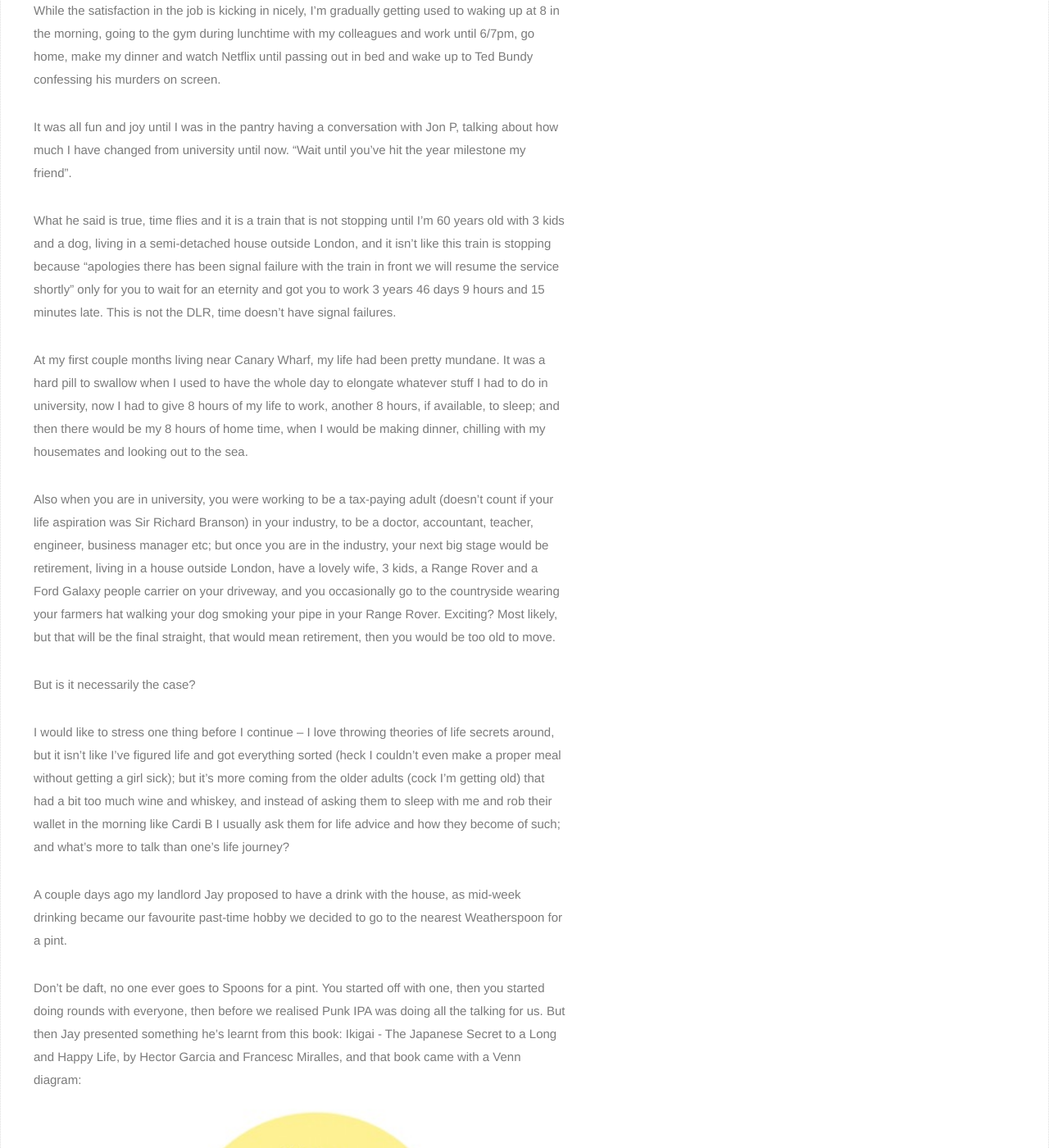
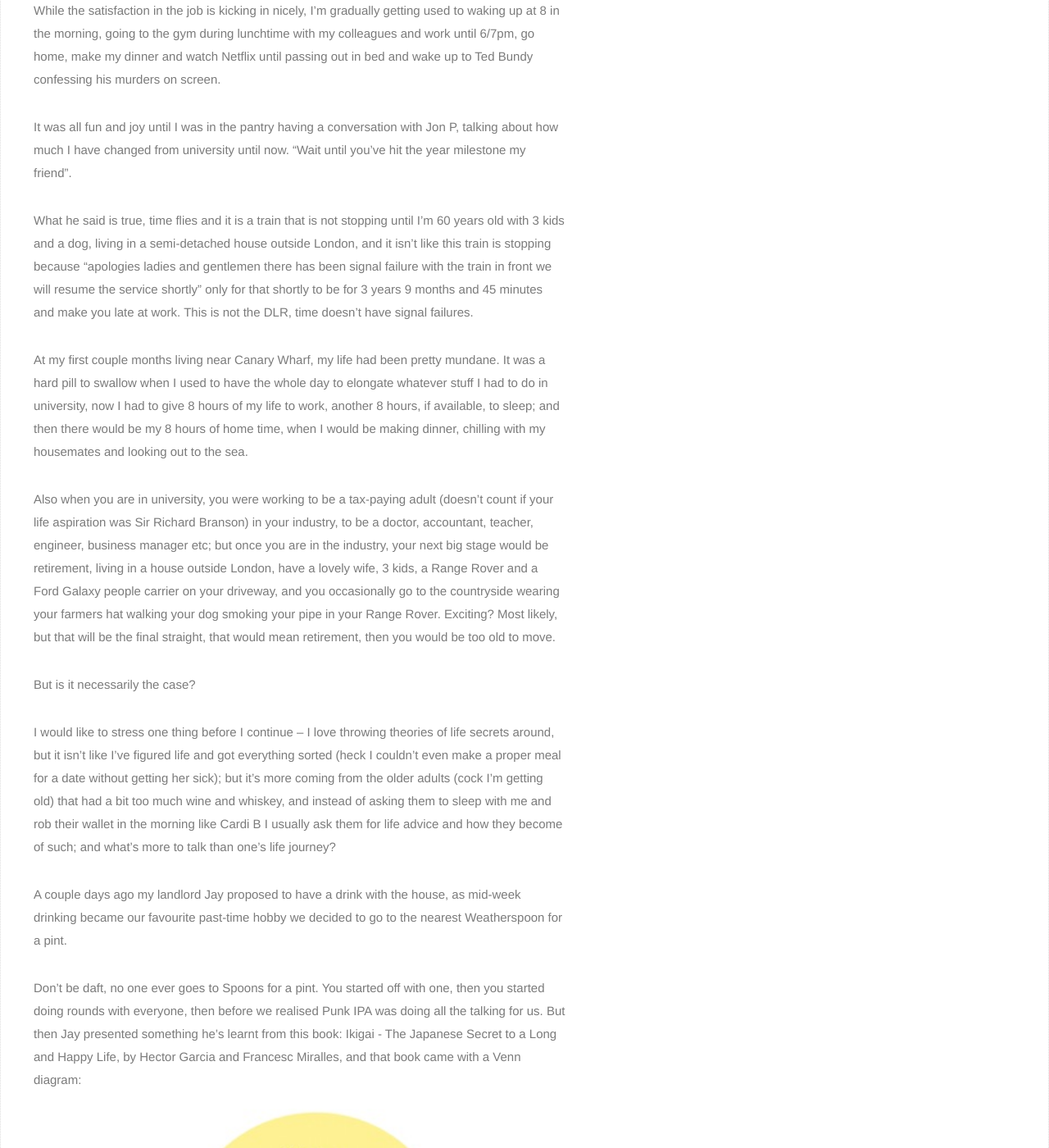
Before and after one commit to chwong1996/myhome, a Jekyll site: the page built from _posts/2019-06-19-settling-down.markdown, in a window 1280 px wide and 1400 px high, scrolled down 697 px. Shown: the whole window at 82% size. Built offline with Jekyll 4.4.1, drawn with Linux system fonts in a browser that asks for light colours; nearby versions of some CDN libraries; some web fonts are replaced.

Commit message:
Update 2019-06-19-settling-down.markdown

```diff
--- a/_posts/2019-06-19-settling-down.markdown
+++ b/_posts/2019-06-19-settling-down.markdown
@@ -13,7 +13,7 @@ While the satisfaction in the job is kicking in nicely, I’m gradually getting
 
 It was all fun and joy until I was in the pantry having a conversation with Jon P, talking about how much I have changed from university until now. “Wait until you’ve hit the year milestone my friend”.
 
-What he said is true, time flies and it is a train that is not stopping until I’m 60 years old with 3 kids and a dog, living in a semi-detached house outside London, and it isn’t like this train is stopping because “apologies there has been signal failure with the train in front we will resume the service shortly” only for you to wait for an eternity and got you to work 3 years 46 days 9 hours and 15 minutes late. This is not the DLR, time doesn’t have signal failures.
+What he said is true, time flies and it is a train that is not stopping until I’m 60 years old with 3 kids and a dog, living in a semi-detached house outside London, and it isn’t like this train is stopping because “apologies ladies and gentlemen there has been signal failure with the train in front we will resume the service shortly” only for that shortly to be for 3 years 9 months and 45 minutes and make you late at work. This is not the DLR, time doesn’t have signal failures.
 
 At my first couple months living near Canary Wharf, my life had been pretty mundane. It was a hard pill to swallow when I used to have the whole day to elongate whatever stuff I had to do in university, now I had to give 8 hours of my life to work, another 8 hours, if available, to sleep; and then there would be my 8 hours of home time, when I would be making dinner, chilling with my housemates and looking out to the sea.
 
@@ -21,7 +21,7 @@ Also when you are in university, you were working to be a tax-paying adult (does
 
 But is it necessarily the case?
 
-I would like to stress one thing before I continue – I love throwing theories of life secrets around,  but it isn’t like I’ve figured life and got everything sorted (heck I couldn’t even make a proper meal without getting a girl sick); but it’s more coming from the older adults (cock I’m getting old) that had a bit too much wine and whiskey, and instead of asking them to sleep with me and rob their wallet in the morning like Cardi B I usually ask them for life advice and how they become of such; and what’s more to talk than one’s life journey?
+I would like to stress one thing before I continue – I love throwing theories of life secrets around,  but it isn’t like I’ve figured life and got everything sorted (heck I couldn’t even make a proper meal for a date without getting her sick); but it’s more coming from the older adults (cock I’m getting old) that had a bit too much wine and whiskey, and instead of asking them to sleep with me and rob their wallet in the morning like Cardi B I usually ask them for life advice and how they become of such; and what’s more to talk than one’s life journey?
 
 A couple days ago my landlord Jay proposed to have a drink with the house, as mid-week drinking became our favourite past-time hobby we decided to go to the nearest Weatherspoon for a pint.
 
```
